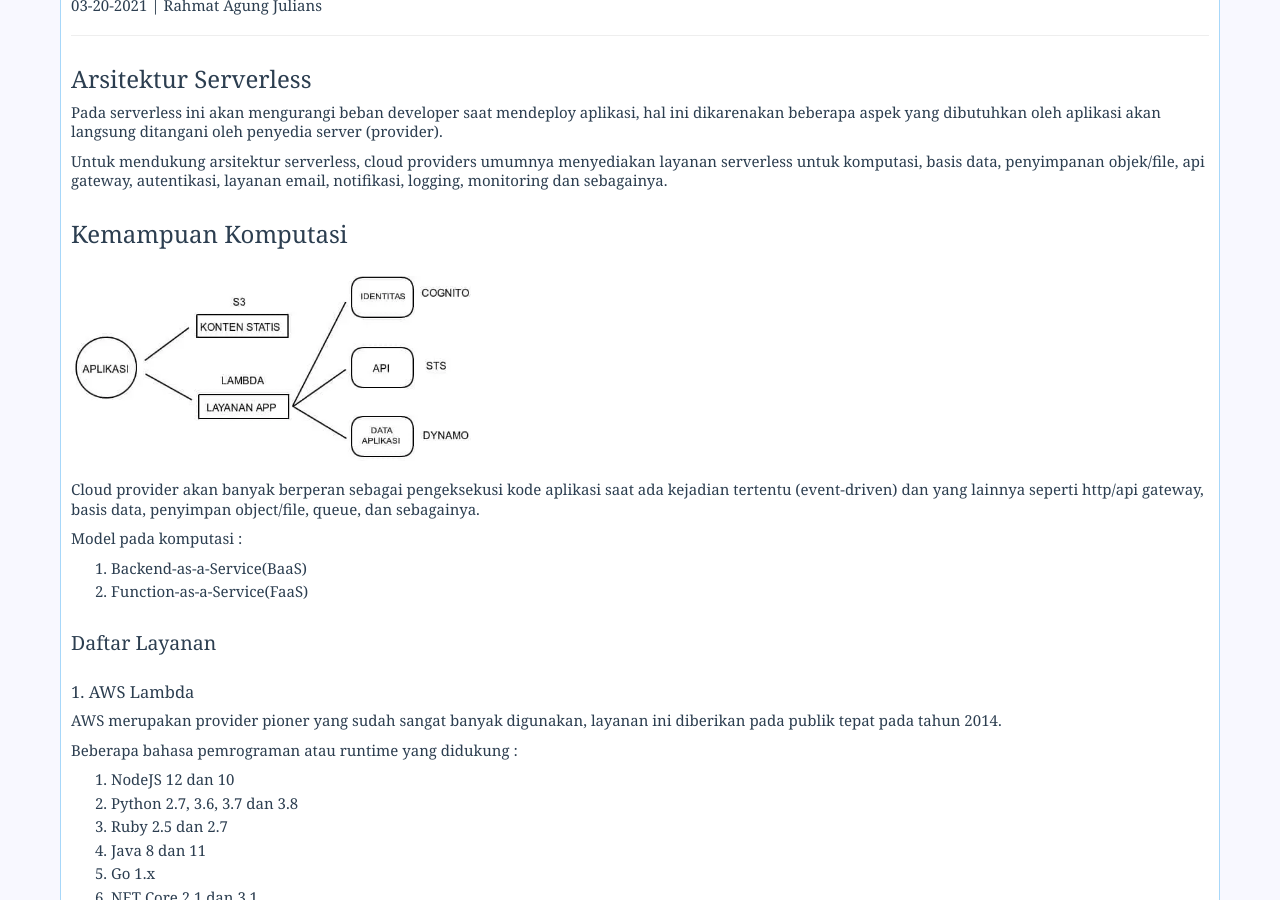
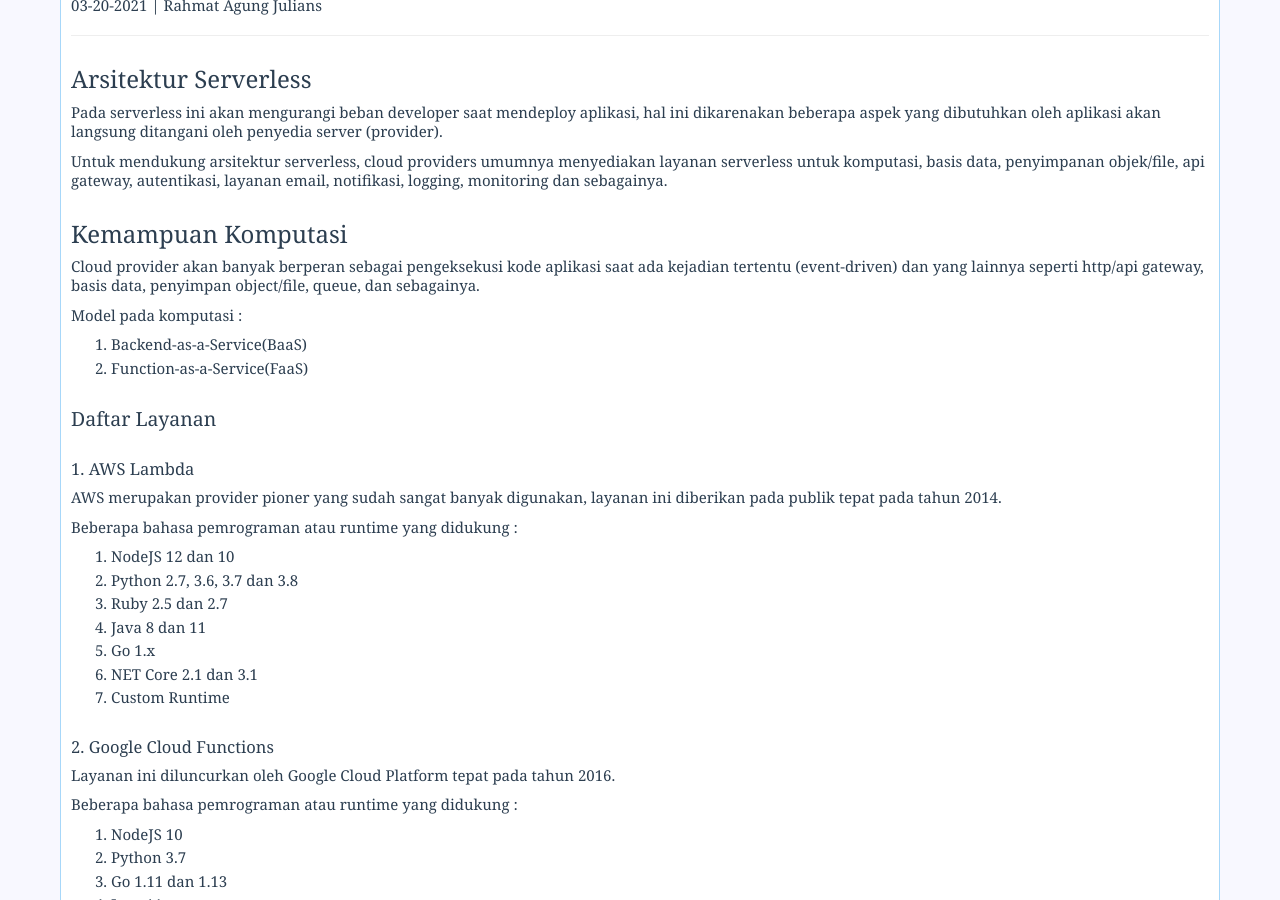
Before and after one commit to rahmatagungj/ruby-blog, a Jekyll site: the page built from _posts/2021/03/2021-03-20-serverless-pada-cloud-computing.md, in a window 1280 px wide and 900 px high, scrolled down 345 px. Built offline with Jekyll 4.4.1, drawn with Linux system fonts in a browser that asks for light colours.

Commit message:
fix image

```diff
--- a/_posts/2021/03/2021-03-20-serverless-pada-cloud-computing.md
+++ b/_posts/2021/03/2021-03-20-serverless-pada-cloud-computing.md
@@ -13,8 +13,6 @@
 Untuk mendukung arsitektur serverless, cloud providers umumnya menyediakan layanan serverless untuk komputasi, basis data, penyimpanan objek/file, api gateway, autentikasi, layanan email, notifikasi, logging, monitoring dan sebagainya.
 
 ### Kemampuan Komputasi
-<br/>
-<img src="/assets/images/posts/serverless.webp" alt="serverless" style="max-width: 400px"/><br/><br/>
 Cloud provider akan banyak berperan sebagai pengeksekusi kode aplikasi saat ada kejadian tertentu (event-driven) dan yang lainnya seperti http/api gateway, basis data, penyimpan object/file, queue, dan sebagainya.
 
 Model pada komputasi :
```
